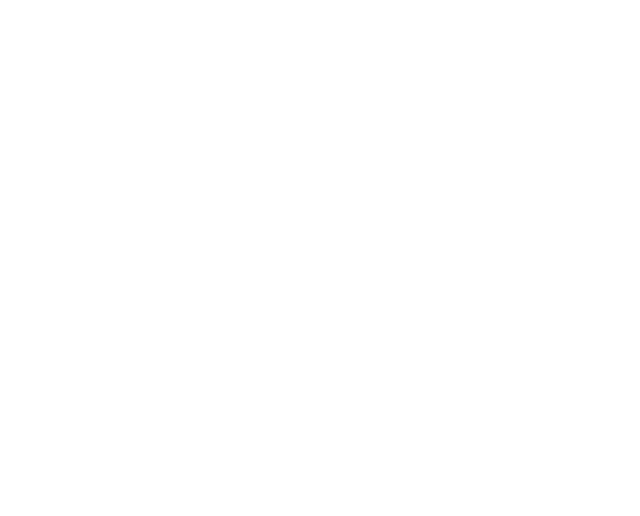
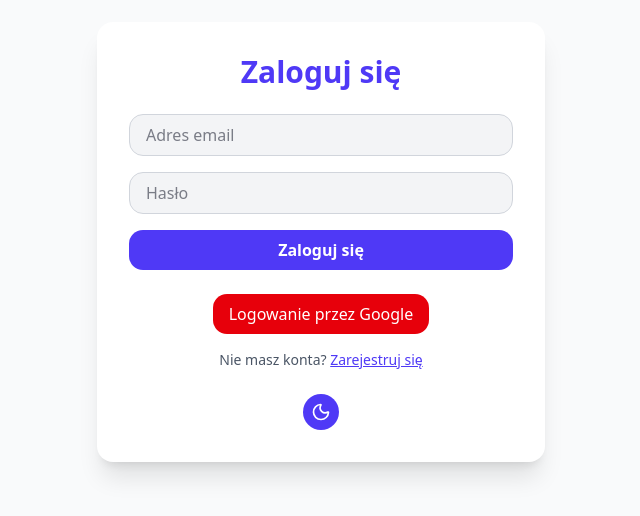
Before and after one commit to nox29a/englishwebsite, a Next.js app: page /login in a window 1280 px wide. Shown: the part 158-674 px from the top of the page, without its empty margins (319-959 px from the left). Built offline with nearby package versions, Linux system fonts and the light colour scheme; no server answers.

Commit message:
login page1

```diff
--- a/src/app/login/page.tsx
+++ b/src/app/login/page.tsx
@@ -1,128 +1,124 @@
- "use client";
- export default function LoginPage() {
-    <div>Login  P1age</div>
- }
 
 
-// "use client";
+"use client";
 
 
-// import { useState } from "react";
-// import { useRouter } from "next/navigation";
-// import { supabase } from "@/lib/supabaseClient";
-// import { Moon, Sun } from "lucide-react";
-// import { useTheme } from "next-themes";
+import { useState } from "react";
+import { useRouter } from "next/navigation";
+import { supabase } from "@/lib/supabaseClient";
+import { Moon, Sun } from "lucide-react";
+import { useTheme } from "next-themes";
 
-// export const dynamic = 'force-dynamic';
+export const dynamic = 'force-dynamic';
 
-// export default function LoginPage() {
-//   const router = useRouter();
-//   const { theme, setTheme } = useTheme();
+export default function LoginPage() {
+  const router = useRouter();
+  const { theme, setTheme } = useTheme();
 
-//   const [email, setEmail] = useState("");
-//   const [password, setPassword] = useState("");
-//   const [errorMsg, setErrorMsg] = useState("");
-//   const [loading, setLoading] = useState(false);
+  const [email, setEmail] = useState("");
+  const [password, setPassword] = useState("");
+  const [errorMsg, setErrorMsg] = useState("");
+  const [loading, setLoading] = useState(false);
 
-//   const handleLogin = async (e: React.FormEvent) => {
-//     e.preventDefault();
-//     setErrorMsg("");
-//     setLoading(true);
+  const handleLogin = async (e: React.FormEvent) => {
+    e.preventDefault();
+    setErrorMsg("");
+    setLoading(true);
 
-//     const { error } = await supabase.auth.signInWithPassword({
-//       email,
-//       password,
-//     });
+    const { error } = await supabase.auth.signInWithPassword({
+      email,
+      password,
+    });
 
-//     if (error) {
-//       setErrorMsg(error.message);
-//       setLoading(false);
-//       return;
-//     }
+    if (error) {
+      setErrorMsg(error.message);
+      setLoading(false);
+      return;
+    }
 
-//     setLoading(false);
-//     router.push("/"); // lub inna strona po zalogowaniu
-//   };
+    setLoading(false);
+    router.push("/"); // lub inna strona po zalogowaniu
+  };
 
-//   const handleGoogleLogin = async () => {
-//     const { error } = await supabase.auth.signInWithOAuth({
-//       provider: "google",
-//     });
+  const handleGoogleLogin = async () => {
+    const { error } = await supabase.auth.signInWithOAuth({
+      provider: "google",
+    });
 
-//     if (error) {
-//       setErrorMsg(error.message);
-//     }
-//   };
+    if (error) {
+      setErrorMsg(error.message);
+    }
+  };
 
-//   return (
-//     <div className="min-h-screen flex items-center justify-center bg-gray-50 dark:bg-gray-950 px-4">
-//       <div className="w-full max-w-md bg-white dark:bg-gray-900 p-8 rounded-2xl shadow-xl">
-//         <h2 className="text-3xl font-bold text-center text-indigo-600 mb-6">
-//           Zaloguj się
-//         </h2>
+  return (
+    <div className="min-h-screen flex items-center justify-center bg-gray-50 dark:bg-gray-950 px-4">
+      <div className="w-full max-w-md bg-white dark:bg-gray-900 p-8 rounded-2xl shadow-xl">
+        <h2 className="text-3xl font-bold text-center text-indigo-600 mb-6">
+          Zaloguj się
+        </h2>
 
-//         <form onSubmit={handleLogin} className="space-y-4">
-//           <input
-//             type="email"
-//             placeholder="Adres email"
-//             value={email}
-//             required
-//             onChange={(e) => setEmail(e.target.value)}
-//             className="w-full px-4 py-2 rounded-xl bg-gray-100 dark:bg-gray-800 border border-gray-300 dark:border-gray-700 focus:ring-2 focus:ring-indigo-500"
-//           />
+        <form onSubmit={handleLogin} className="space-y-4">
+          <input
+            type="email"
+            placeholder="Adres email"
+            value={email}
+            required
+            onChange={(e) => setEmail(e.target.value)}
+            className="w-full px-4 py-2 rounded-xl bg-gray-100 dark:bg-gray-800 border border-gray-300 dark:border-gray-700 focus:ring-2 focus:ring-indigo-500"
+          />
 
-//           <input
-//             type="password"
-//             placeholder="Hasło"
-//             value={password}
-//             required
-//             onChange={(e) => setPassword(e.target.value)}
-//             className="w-full px-4 py-2 rounded-xl bg-gray-100 dark:bg-gray-800 border border-gray-300 dark:border-gray-700 focus:ring-2 focus:ring-indigo-500"
-//           />
+          <input
+            type="password"
+            placeholder="Hasło"
+            value={password}
+            required
+            onChange={(e) => setPassword(e.target.value)}
+            className="w-full px-4 py-2 rounded-xl bg-gray-100 dark:bg-gray-800 border border-gray-300 dark:border-gray-700 focus:ring-2 focus:ring-indigo-500"
+          />
 
-//           {errorMsg && <p className="text-red-500 text-sm">{errorMsg}</p>}
+          {errorMsg && <p className="text-red-500 text-sm">{errorMsg}</p>}
 
-//           <button
-//             type="submit"
-//             disabled={loading}
-//             className="w-full bg-indigo-600 text-white py-2 rounded-xl hover:bg-indigo-700 transition font-semibold"
-//           >
-//             {loading ? "Logowanie..." : "Zaloguj się"}
-//           </button>
-//         </form>
+          <button
+            type="submit"
+            disabled={loading}
+            className="w-full bg-indigo-600 text-white py-2 rounded-xl hover:bg-indigo-700 transition font-semibold"
+          >
+            {loading ? "Logowanie..." : "Zaloguj się"}
+          </button>
+        </form>
 
-//         <div className="mt-6 text-center">
-//           <button
-//             onClick={handleGoogleLogin}
-//             className="inline-flex items-center px-4 py-2 bg-red-600 hover:bg-red-700 text-white rounded-xl transition"
-//           >
-//             {/* Tu możesz dodać ikonę Google jeśli chcesz */}
-//             Logowanie przez Google
-//           </button>
-//         </div>
+        <div className="mt-6 text-center">
+          <button
+            onClick={handleGoogleLogin}
+            className="inline-flex items-center px-4 py-2 bg-red-600 hover:bg-red-700 text-white rounded-xl transition"
+          >
+            {/* Tu możesz dodać ikonę Google jeśli chcesz */}
+            Logowanie przez Google
+          </button>
+        </div>
 
-//         <p className="text-sm text-center text-gray-600 dark:text-gray-400 mt-4">
-//           Nie masz konta?{" "}
-//           <a href="/register" className="text-indigo-600 underline hover:text-indigo-800">
-//             Zarejestruj się
-//           </a>
-//         </p>
+        <p className="text-sm text-center text-gray-600 dark:text-gray-400 mt-4">
+          Nie masz konta?{" "}
+          <a href="/register" className="text-indigo-600 underline hover:text-indigo-800">
+            Zarejestruj się
+          </a>
+        </p>
 
-//         {/* Przełącznik motywu */}
-//         <div className="flex justify-center mt-6">
-//           <button
-//             onClick={() => setTheme(theme === "dark" ? "light" : "dark")}
-//             className="p-2 rounded-full bg-indigo-600 dark:bg-gray-800 hover:bg-gray-300 dark:hover:bg-gray-700 transition"
-//             aria-label="Przełącz motyw"
-//           >
-//             {theme === "dark" ? (
-//               <Sun className="w-5 h-5 text-yellow-400" />
-//             ) : (
-//               <Moon className="w-5 h-5 text-white" />
-//             )}
-//           </button>
-//         </div>
-//       </div>
-//     </div>
-//   );
-// }
+        {/* Przełącznik motywu */}
+        <div className="flex justify-center mt-6">
+          <button
+            onClick={() => setTheme(theme === "dark" ? "light" : "dark")}
+            className="p-2 rounded-full bg-indigo-600 dark:bg-gray-800 hover:bg-gray-300 dark:hover:bg-gray-700 transition"
+            aria-label="Przełącz motyw"
+          >
+            {theme === "dark" ? (
+              <Sun className="w-5 h-5 text-yellow-400" />
+            ) : (
+              <Moon className="w-5 h-5 text-white" />
+            )}
+          </button>
+        </div>
+      </div>
+    </div>
+  );
+}
```
